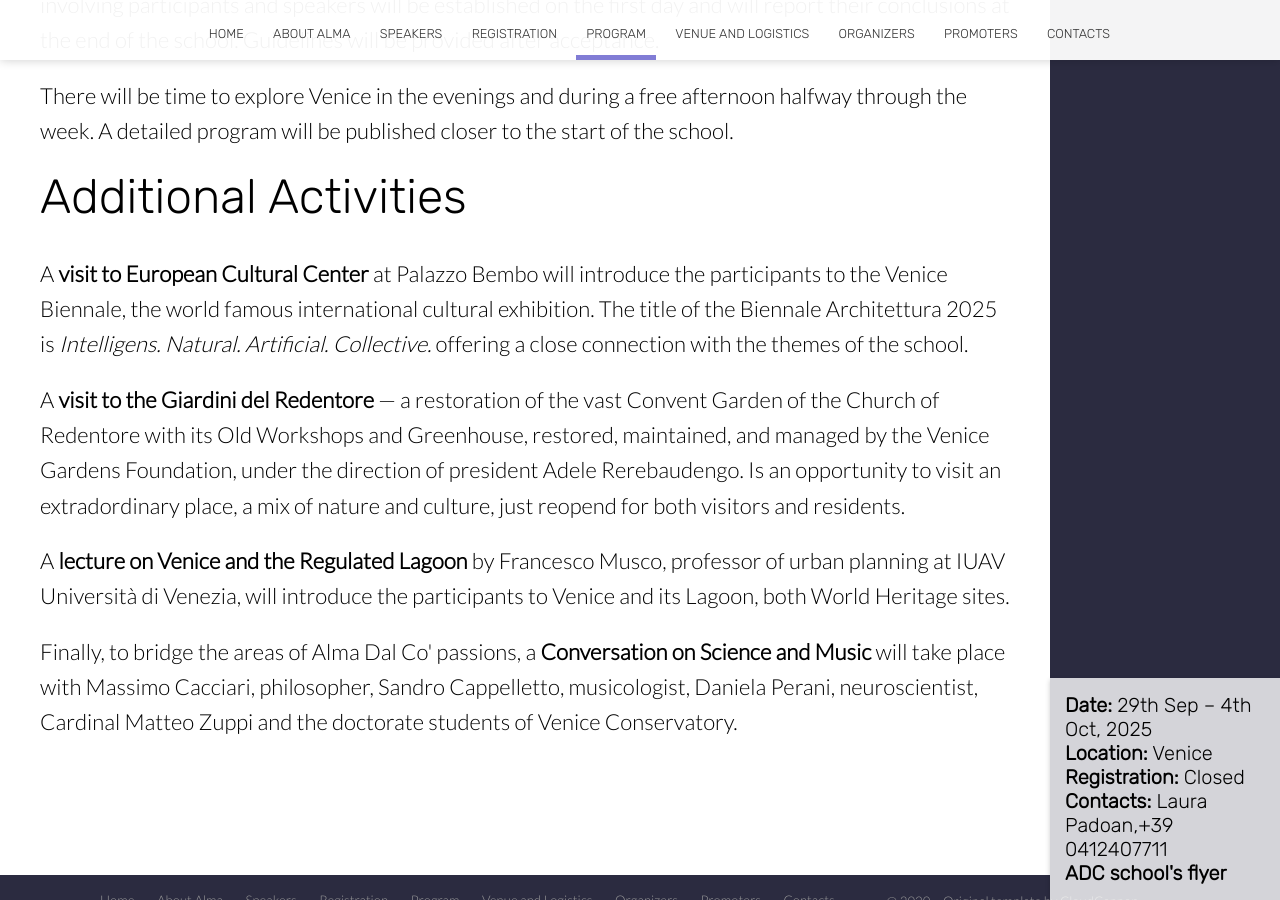
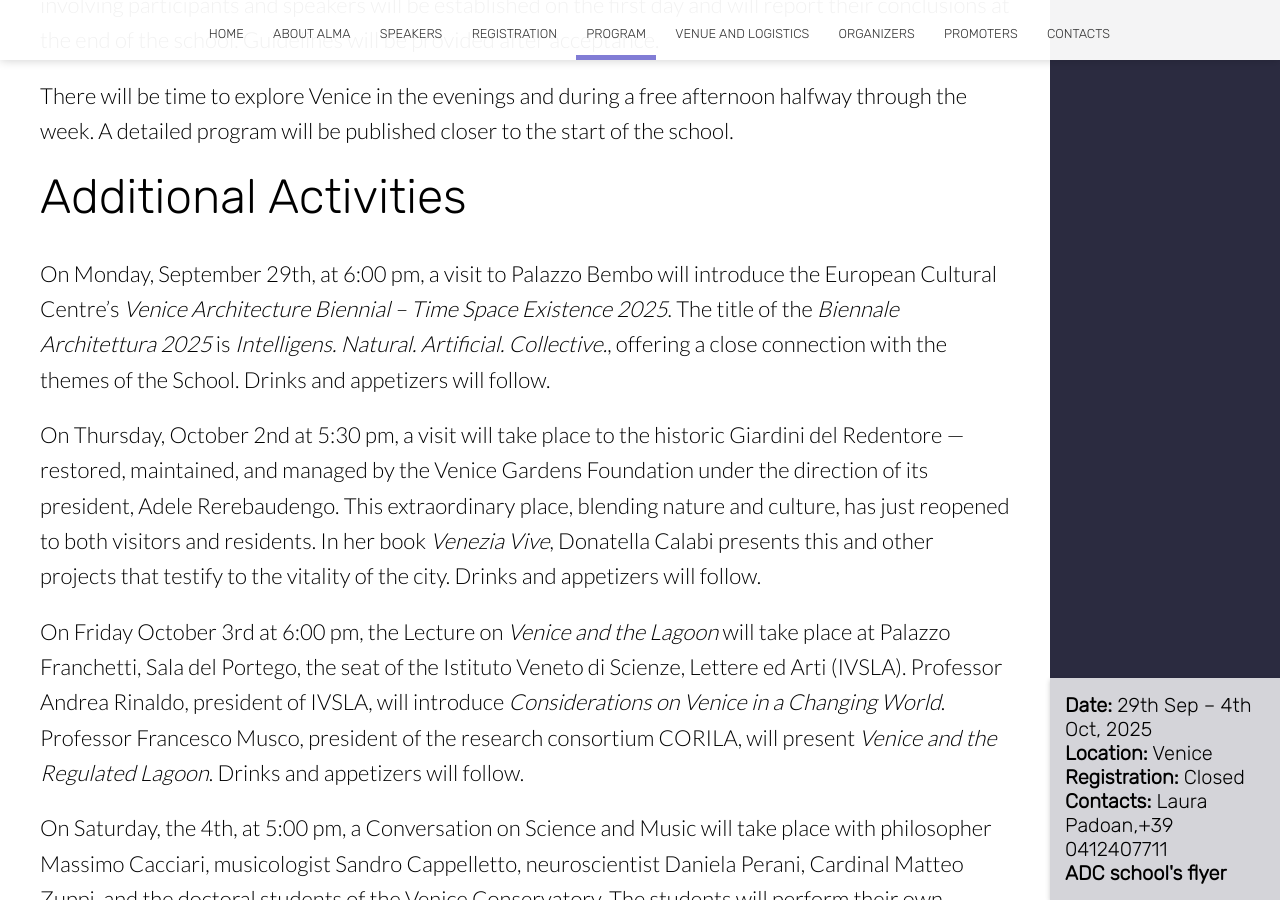
Before and after one commit to almadalcoschool/almadalcoschool.github.io, a Jekyll site: the page built from program.html, in a window 1280 px wide and 900 px high, scrolled down 1073 px. Built offline with Jekyll 4.4.1, drawn with Linux system fonts in a browser that asks for light colours; nearby versions of some CDN libraries; some of the changed text lies outside the part shown.

Commit message:
updated temporary program

```diff
--- a/program.html
+++ b/program.html
@@ -204,23 +204,27 @@ image: /images/home/paper_natEcoEvol2020.jpg
                 </p>
                 <h2 class="editable">Additional Activities</h2>
                 <p>
-                    A <b>visit to European Cultural Center</b> at Palazzo Bembo will introduce the participants to the Venice Biennale, the world famous
-                    international cultural exhibition. The title of the Biennale Architettura 2025 is <i>Intelligens. Natural. Artificial. Collective.</i>
-                    offering a close connection with the themes of the school.
+                    On Monday, September 29th, at 6:00 pm, a visit to Palazzo Bembo will introduce the European Cultural Centre’s <i>Venice Architecture Biennial –
+					Time Space Existence 2025</i>. The title of the <i> Biennale Architettura 2025 </i> is <i>Intelligens. Natural. Artificial. Collective.</i>, offering a close
+					 connection with the themes of the School. Drinks and appetizers will follow.
                  </p>
                 <p>
-                    A <b>visit to the Giardini del Redentore</b> — a restoration of the vast Convent Garden of the Church of Redentore with its Old Workshops
-                    and Greenhouse, restored, maintained, and managed by the Venice Gardens Foundation, under the direction of president Adele Rerebaudengo.
-                    Is an opportunity to visit an extradordinary place, a mix of nature and culture, just reopend for both visitors and residents.
+					On Thursday, October 2nd at 5:30 pm, a visit will take place to the historic Giardini del Redentore — restored, maintained, and managed by
+					the Venice Gardens Foundation under the direction of its president, Adele Rerebaudengo. This extraordinary place, blending nature and culture,
+					has just reopened to both visitors and residents. In her book <i>Venezia Vive</i>, Donatella Calabi presents this and other projects that testify to
+					the vitality of the city. Drinks and appetizers will follow.
                 </p>
                 <p>
-                    A <b>lecture on Venice and the Regulated Lagoon</b> by Francesco Musco, professor of urban planning at IUAV Università di Venezia, will
-                    introduce the participants to Venice and its Lagoon, both World Heritage sites.
+                    On Friday October 3rd at 6:00 pm, the Lecture on <i>Venice and the Lagoon</i> will take place at Palazzo Franchetti, Sala del Portego, the seat of
+					the Istituto Veneto di Scienze, Lettere ed Arti (IVSLA). Professor Andrea Rinaldo, president of IVSLA, will introduce <i>Considerations on Venice
+					in a Changing World</i>. Professor Francesco Musco, president of the research consortium CORILA, will present <i>Venice and the Regulated Lagoon</i>.
+					Drinks and appetizers will follow.
                 </p>
                 <p>
-                    Finally, to bridge the areas of Alma Dal Co' passions, a <b>Conversation on Science and Music</b> will take place with Massimo Cacciari,
-                    philosopher, Sandro Cappelletto, musicologist, Daniela Perani, neuroscientist, Cardinal Matteo Zuppi and the doctorate students of
-                    Venice Conservatory.
+					On Saturday, the 4th, at 5:00 pm, a Conversation on Science and Music will take place with philosopher Massimo Cacciari, musicologist Sandro
+					Cappelletto, neuroscientist Daniela Perani, Cardinal Matteo Zuppi, and the doctoral students of the Venice Conservatory. The students will
+					perform their own original music composed for the occasion. This extraordinary encounter between eminent figures from science, culture, and
+					religion and young researchers offers a unique opportunity to bridge Alma Dal Co’s two major passions.
                 </p>
             </div>
         </div>
```
